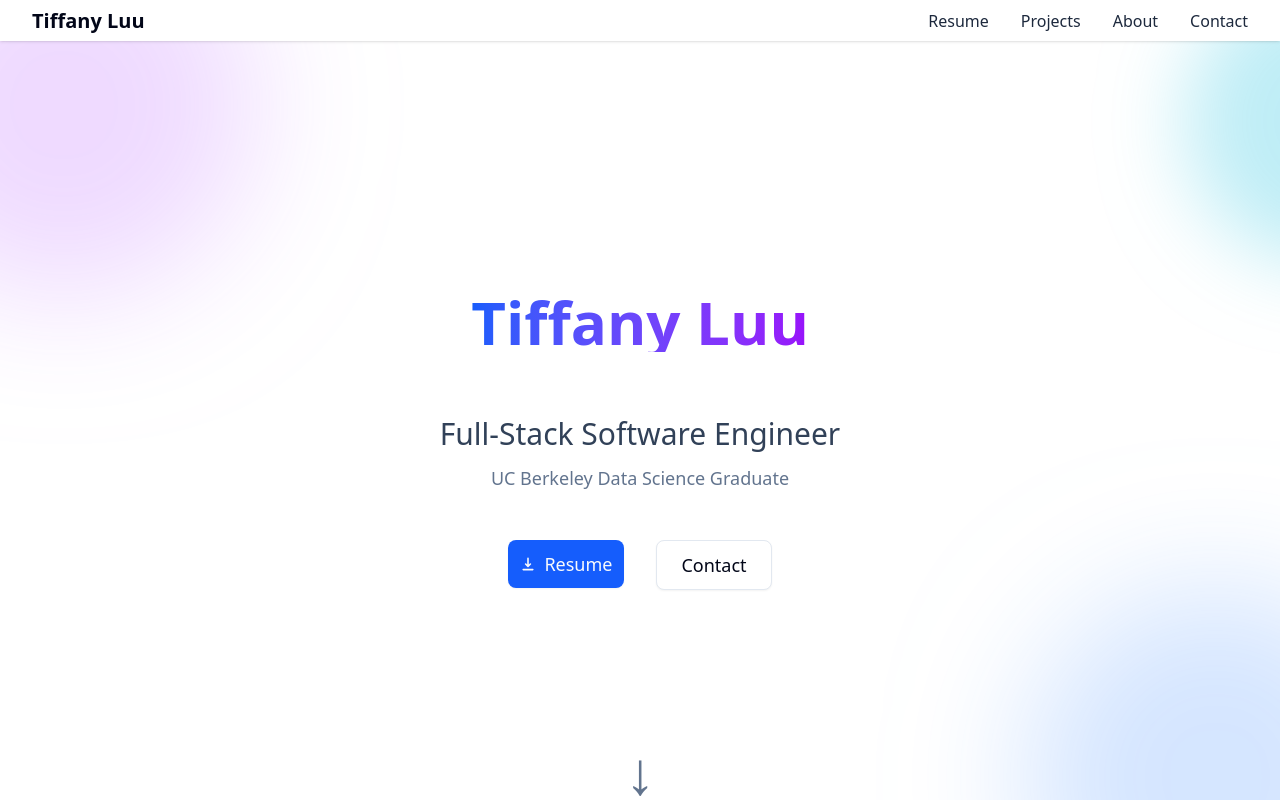
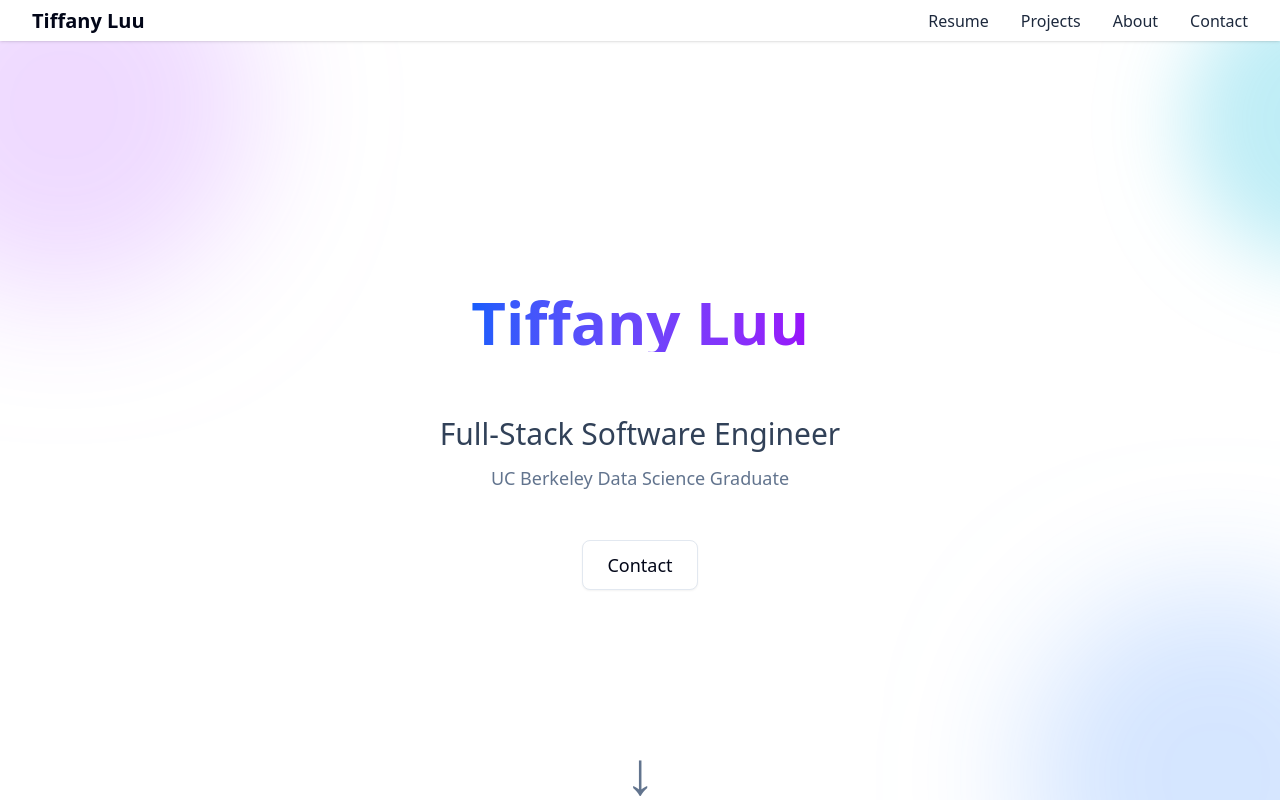
Before and after one commit to tiffanyluu/tiffanyluu.github.io, a React (Vite) app: page / in a window 1280 px wide. Shown: the top 800 px of the page. Built offline with nearby package versions, Linux system fonts and the light colour scheme.

Commit message:
remove resume

```diff
--- a/src/components/Hero.tsx
+++ b/src/components/Hero.tsx
@@ -1,5 +1,5 @@
 import { Button } from "./ui/button";
-import { HiDownload } from "react-icons/hi";
+// import { HiDownload } from "react-icons/hi";
 import { motion, useReducedMotion } from "framer-motion";
 import { useEffect, useState } from "react";
 
@@ -62,11 +62,11 @@ const Hero = () => {
         viewport={{ once: true }}
         transition={{ duration: isMobile ? 0 : 0.8, delay: isMobile ? 0 : 0.4 }}
       >
-        <Button asChild className={`text-base sm:text-lg px-5 py-4 sm:px-6 sm:py-6 bg-blue-600 hover:bg-blue-700 w-full sm:w-auto`}>
+        {/* <Button asChild className={`text-base sm:text-lg px-5 py-4 sm:px-6 sm:py-6 bg-blue-600 hover:bg-blue-700 w-full sm:w-auto`}>
           <a href="/resume.pdf" target="_blank">
             <HiDownload size={20} /> Resume
           </a>
-        </Button>
+        </Button> */}
         <Button asChild variant="outline" className={`text-base sm:text-lg px-5 py-4 sm:px-6 sm:py-6 w-full sm:w-auto`}>
           <a href="#contact">Contact</a>
         </Button>
```
